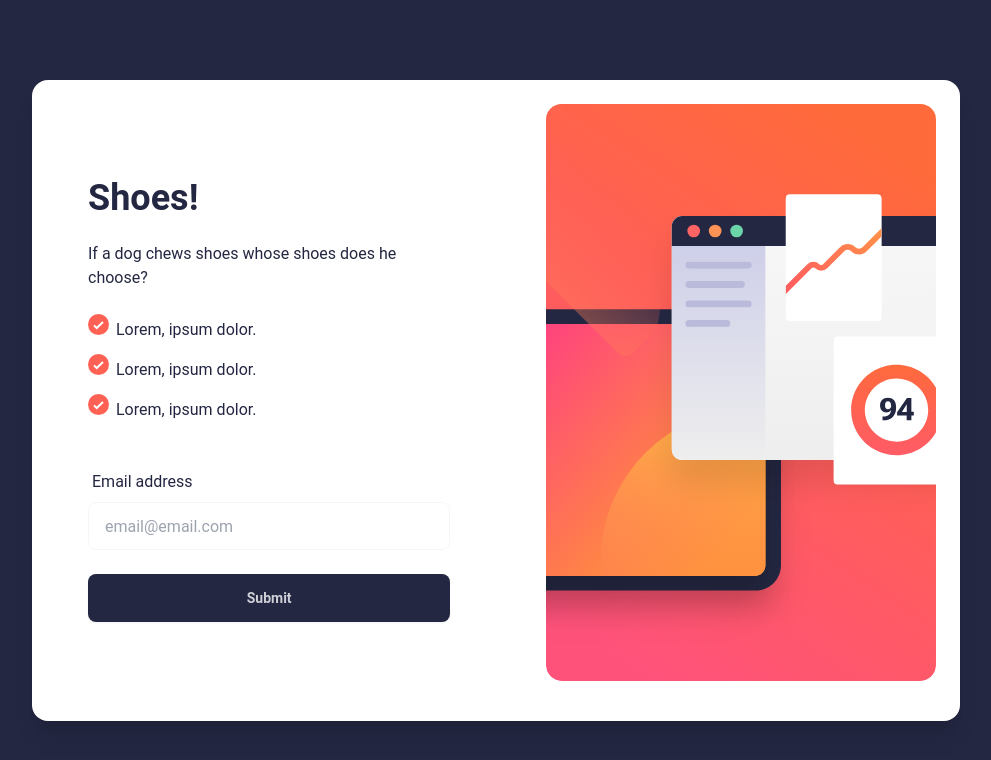
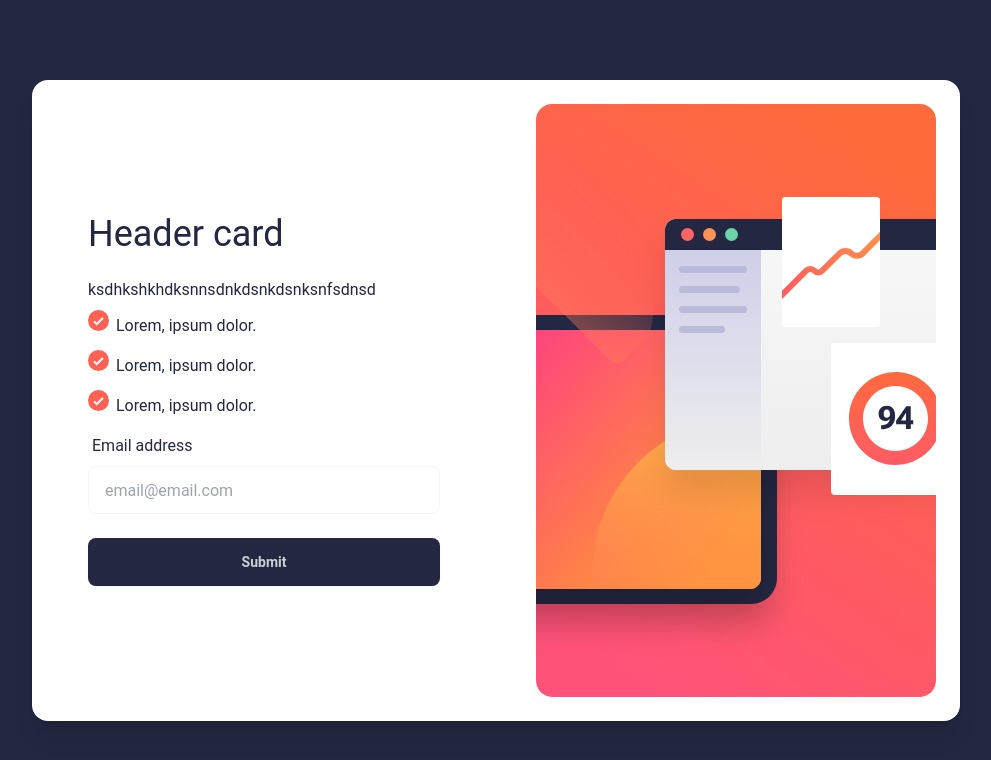
Before and after one commit to Hcmwebs/newsletter-sign-up-with-success-message, a React (Vite) app: page / in a window 1280 px wide. Shown: the top 760 px of the page, without its empty margins (144-1135 px from the left). Built offline with nearby package versions, Linux system fonts and the light colour scheme.

Commit message:
created , indexed and rendered components

```diff
--- a/src/App.jsx
+++ b/src/App.jsx
@@ -1,49 +1,17 @@
-import smallScreen from './assets/illustration-sign-up-mobile.svg';
-import largeScreen from './assets/illustration-sign-up-desktop.svg';
+import { useState } from 'react';
+import { Card, CardSuccess } from './components';
 const App = () => {
+	const [isSubmitted, setIsSubmitted] = useState(false);
+	if (isSubmitted === 'true') {
+		return (
+			<main className='w-[90vw] max-w-[1440px] min-h-screen my-0 mx-auto grid grid-cols-1 place-items-center'>
+				<CardSuccess />
+			</main>
+		);
+	}
 	return (
 		<main className='w-[90vw] max-w-[1440px] min-h-screen my-0 mx-auto grid grid-cols-1 place-items-center'>
-			<div className='card w-[375px] max-h-[842px] lg:w-[928px] lg:h-[641px] lg:flex-row-reverse shadow-xl rounded-none bg-white text-base-100 lg:rounded-2xl lg:p-6 lg:gap-x-16'>
-				<picture>
-					<source media='(max-width:1000px)' srcSet={smallScreen} />
-					<source media='(min-width:1028px)' srcSet={largeScreen} />
-					<img src={largeScreen} alt='Sign-up' className='rounded-b-2xl' />
-				</picture>
-				<div className='card-body self-center grid grid-col-1 gap-y-10'>
-					<div className='grid grid-cols-1 gap-y-6'>
-						<h2 className='card-title text-4xl'>Shoes!</h2>
-						<p>If a dog chews shoes whose shoes does he choose?</p>
-						<div className='grid grid-cols-1 items-start'>
-							<ul className='list-inside list-image-[url(./assets/icon-list.svg)] grid gap-y-3'>
-								<li>Lorem, ipsum dolor.</li>
-								<li>Lorem, ipsum dolor.</li>
-								<li>Lorem, ipsum dolor.</li>
-							</ul>
-						</div>
-					</div>
-
-					<form className='grid grid-cols-1 gap-y-6 w-full'>
-						<div className='form-control'>
-							<label htmlFor='email' className='label'>
-								Email address
-							</label>
-							<input
-								type='text'
-								placeholder='email@email.com'
-								className='input input-bordered input-base-100 bg-transparent text-base-100 focus:outline-none focus:border-2 focus:border-base-100 invalid:border-primary'
-							/>
-						</div>
-						<div className='card-actions justify-end'>
-							<button
-								type='submit'
-								className='btn bg-base-100 btn-block hover:bg-primary border-0 transition duration-300 ease-in-out'
-							>
-								Submit
-							</button>
-						</div>
-					</form>
-				</div>
-			</div>
+			<Card />
 		</main>
 	);
 };
--- /dev/null
+++ b/src/components/Card.jsx
@@ -0,0 +1,14 @@
+import { CardImage, CardBody } from './index';
+
+const Card = () => {
+	return (
+		<main className='w-[90vw] max-w-[1440px] min-h-screen my-0 mx-auto grid grid-cols-1 place-items-center'>
+			<div className='card w-[375px] max-h-[842px] lg:w-[928px] lg:h-[641px] lg:flex-row-reverse shadow-xl rounded-none bg-white text-base-100 lg:rounded-2xl lg:p-6 lg:gap-x-16'>
+				<CardImage />
+				<CardBody />
+			</div>
+		</main>
+	);
+};
+
+export default Card;
--- /dev/null
+++ b/src/components/CardBody.jsx
@@ -0,0 +1,13 @@
+import { Form, List, Title } from './index';
+
+const CardBody = () => {
+	return (
+		<div className='card-body self-center grid grid-col-1 gap-y-10>'>
+			<Title header='Header card ' text='ksdhkshkhdksnnsdnkdsnkdsnksnfsdnsd' />
+			<List />
+			<Form />
+		</div>
+	);
+};
+
+export default CardBody;
--- /dev/null
+++ b/src/components/CardImage.jsx
@@ -0,0 +1,17 @@
+import { useState } from 'react';
+import smallScreen from '../assets/illustration-sign-up-mobile.svg';
+import largeScreen from '../assets/illustration-sign-up-desktop.svg';
+
+const CardImage = () => {
+	return (
+		<>
+			<picture>
+				<source media='(max-width:1000px)' srcSet={smallScreen} />
+				<source media='(min-width:1028px)' srcSet={largeScreen} />
+				<img src={largeScreen} alt='Sign-up' className='rounded-b-2xl' />
+			</picture>
+		</>
+	);
+};
+
+export default CardImage;
--- /dev/null
+++ b/src/components/CardSuccess.jsx
@@ -0,0 +1,7 @@
+import React from 'react';
+
+const CardSuccess = () => {
+	return <div>CardSuccess</div>;
+};
+
+export default CardSuccess;
--- /dev/null
+++ b/src/components/CardSuccessImage.jsx
@@ -0,0 +1,13 @@
+import successIcon from '../assets/icon-success.svg';
+
+const CardSuccessImage = () => {
+	return (
+		<picture>
+			<source media='(max-width:1000px)' srcSet={successIcon} />
+			<source media='(min-width:1028px)' srcSet={successIcon} />
+			<img src={success} alt='success icon' className='rounded-b-2xl' />
+		</picture>
+	);
+};
+
+export default CardSuccessImage;
--- /dev/null
+++ b/src/components/Form.jsx
@@ -0,0 +1,45 @@
+import { useState } from 'react';
+
+const Form = () => {
+	const [isSubmitted, setSubmitted] = useState(false);
+	const [email, setEmail] = useState('');
+	const handleChange = (e) => {
+		const value = e.target.value;
+		setEmail(value);
+	};
+	const handleSubmit = (e) => {
+		e.preventDefault();
+		if (!email) return;
+
+		setEmail('');
+		setSubmitted(true);
+	};
+	return (
+		<form onSubmit={handleSubmit} className='grid grid-cols-1 gap-y-6 w-full'>
+			<div className='form-control'>
+				<label htmlFor='email' className='label'>
+					Email address
+				</label>
+				<input
+					type='email'
+					name='email'
+					id='email'
+					value={email}
+					onChange={handleChange}
+					placeholder='email@email.com'
+					className='input input-bordered input-base-100 bg-transparent text-base-100 focus:outline-none focus:border-2 focus:border-base-100 invalid:border-primary'
+				/>
+			</div>
+			<div className='card-actions justify-end'>
+				<button
+					type='submit'
+					className='btn bg-base-100 btn-block hover:bg-primary border-0 transition duration-300 ease-in-out'
+				>
+					Submit
+				</button>
+			</div>
+		</form>
+	);
+};
+
+export default Form;
--- /dev/null
+++ b/src/components/List.jsx
@@ -0,0 +1,15 @@
+import React from 'react';
+
+const List = () => {
+	return (
+		<div className='grid grid-cols-1 items-start '>
+			<ul className='grid  items-start list-inside list-image-[url(./assets/icon-list.svg)] gap-y-3'>
+				<li>Lorem, ipsum dolor.</li>
+				<li>Lorem, ipsum dolor.</li>
+				<li>Lorem, ipsum dolor.</li>
+			</ul>
+		</div>
+	);
+};
+
+export default List;
--- /dev/null
+++ b/src/components/Title.jsx
@@ -0,0 +1,12 @@
+import React from 'react';
+
+const Title = ({ header, text }) => {
+	return (
+		<div className='grid grid-cols-1 gap-y-6'>
+			<h1 className='text-4xl'>{header}</h1>
+			<p className='text-base'>{text}</p>
+		</div>
+	);
+};
+
+export default Title;
--- /dev/null
+++ b/src/components/index.jsx
@@ -0,0 +1,18 @@
+import Card from './Card';
+import CardBody from './CardBody';
+import CardImage from './CardImage';
+import CardSuccess from './CardSuccess';
+import CardSuccessImage from './CardSuccessImage';
+import Form from './Form';
+import List from './List';
+import Title from './Title';
+export {
+	CardSuccess,
+	CardSuccessImage,
+	Card,
+	CardImage,
+	CardBody,
+	Title,
+	Form,
+	List,
+};
```
